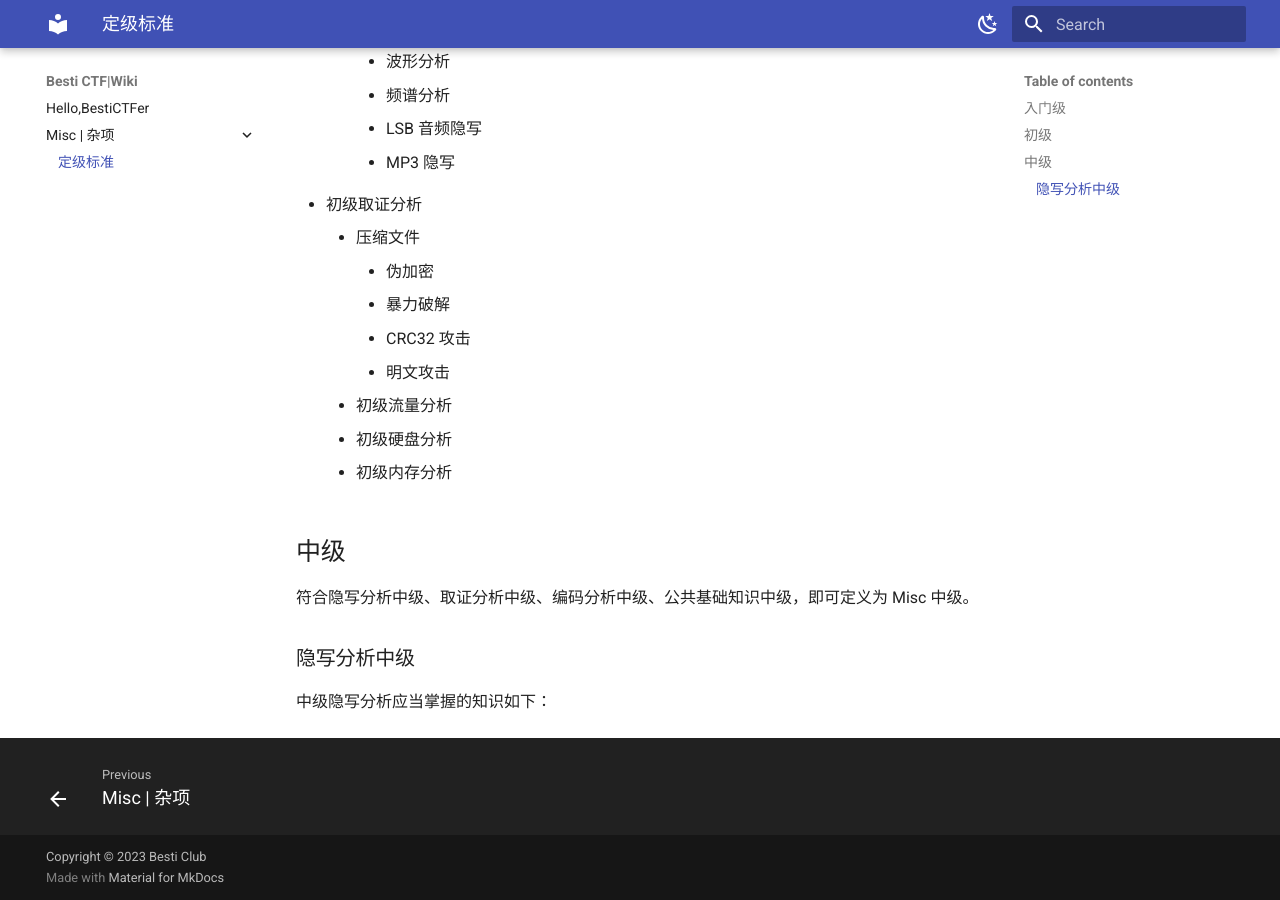
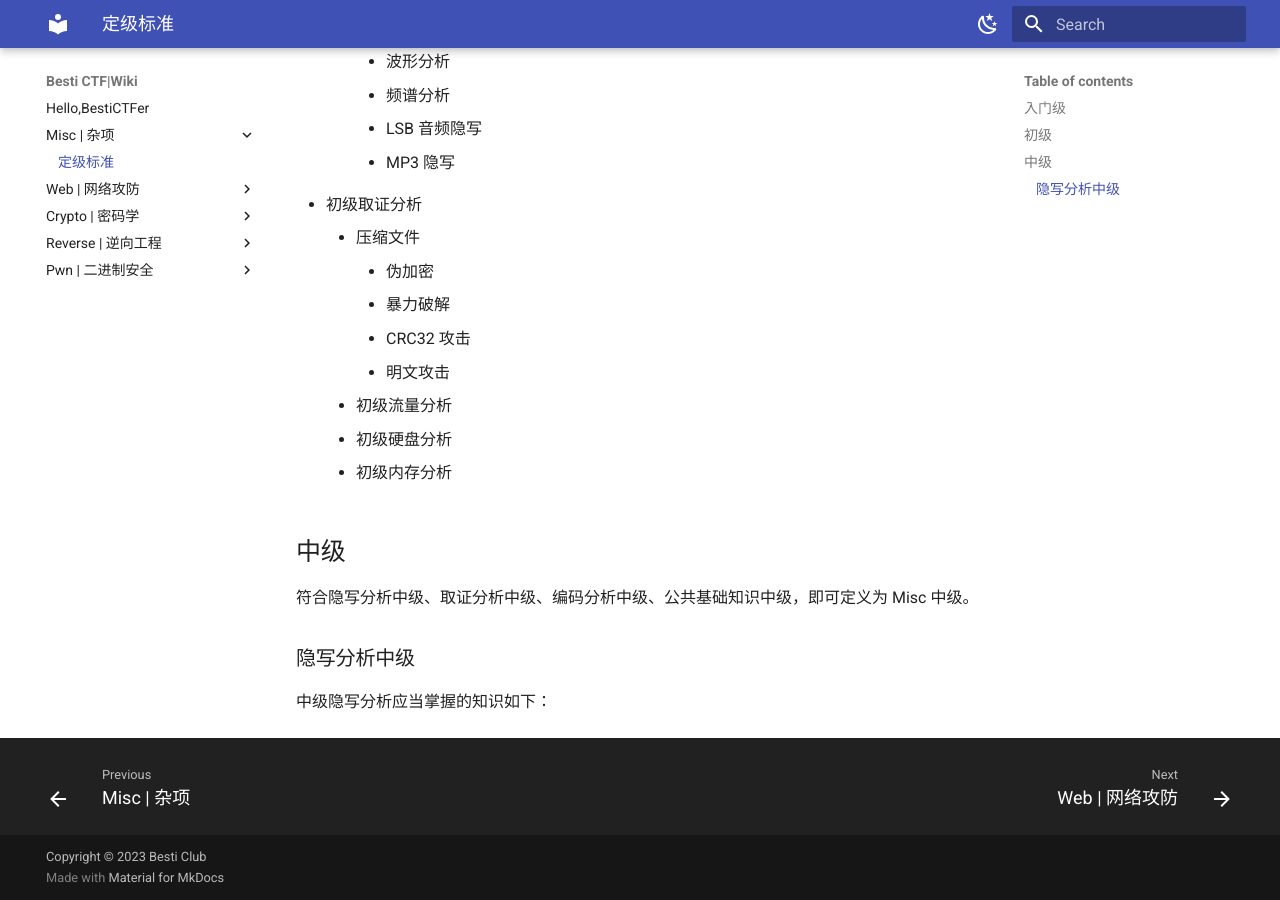
Before and after one commit to CHTXRT/BestiCTF-Wiki, an MkDocs documentation site: the page built from docs/Misc/level.md, in a window 1280 px wide and 900 px high, scrolled down 1381 px. Built offline with MkDocs 1.6.1 and Material for MkDocs 9.7.7, drawn with Linux system fonts in a browser that asks for light colours.

Commit message:
多方向

```diff
--- /dev/null
+++ b/docs/Web/index.md
@@ -0,0 +1 @@
+# Web | 网络攻防
--- a/mkdocs.yml
+++ b/mkdocs.yml
@@ -53,3 +53,15 @@ nav:
   - Misc | 杂项:
     - Misc/index.md
     - 定级标准: Misc/level.md
+  - Web | 网络攻防:
+    - Web/index.md
+    - 定级标准: Web/level.md
+  - Crypto | 密码学:
+    - Crypto/index.md
+    - 定级标准: Crypto/level.md
+  - Reverse | 逆向工程:
+    - Reverse/index.md
+    - 定级标准: Reverse/level.md
+  - Pwn | 二进制安全:
+    - Pwn/index.md
+    - 定级标准: Pwn/level.md
```
Also changed, not shown: docs/Crypto/index.md (added, +1 -0 lines), docs/Pwn/index.md (added, +1 -0 lines), docs/Reverse/index.md (added, +1 -0 lines), docs/test.md (added, +12 -0 lines), docs/Crypto/level.md (added), docs/Pwn/level.md (added), docs/Reverse/level.md (added), docs/Web/level.md (added).
